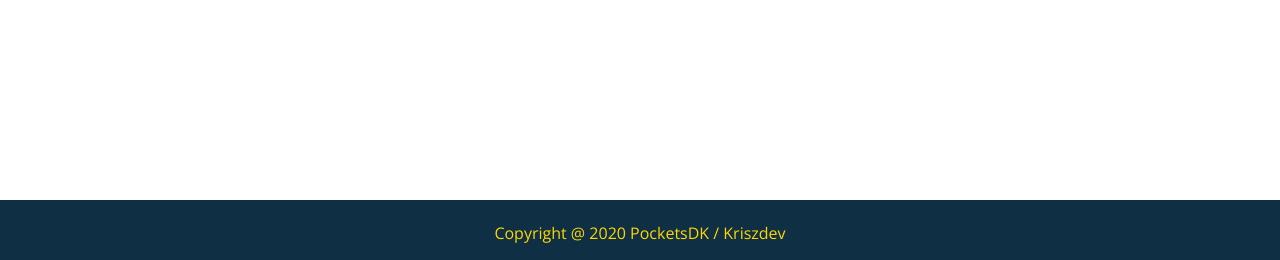
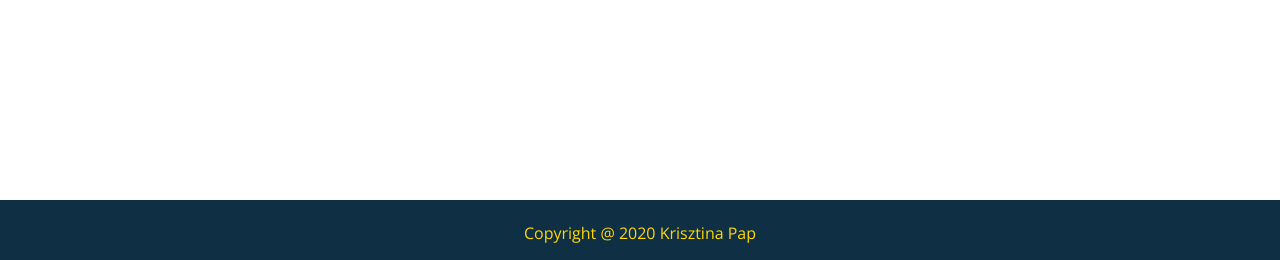
Before and after one commit to KrisztinaPap/PDK-Home, a website: page everesources.html in a window 1280 px wide. Shown: the part 651-911 px from the top of the page. Drawn offline with nearby package versions, Linux system fonts and the light colour scheme.

Commit message:
Adds package.json, fixes footer

```diff
--- a/everesources.html
+++ b/everesources.html
@@ -64,7 +64,7 @@
     </body>
     <footer class="footer">
         <div class="centered">
-            <p>Copyright @ 2020 PocketsDK / Kriszdev</p>
+            <p>Copyright @ 2020 Krisztina Pap</p>
         </div>
     </footer>
 </html>
```
Also changed, not shown: factorioresources.html (+1 -1 lines), index.html (+1 -1 lines), mtgresources.html (+1 -1 lines), package.json (added, +19 -0 lines), pdkgiveawaytool.html (+1 -1 lines).
